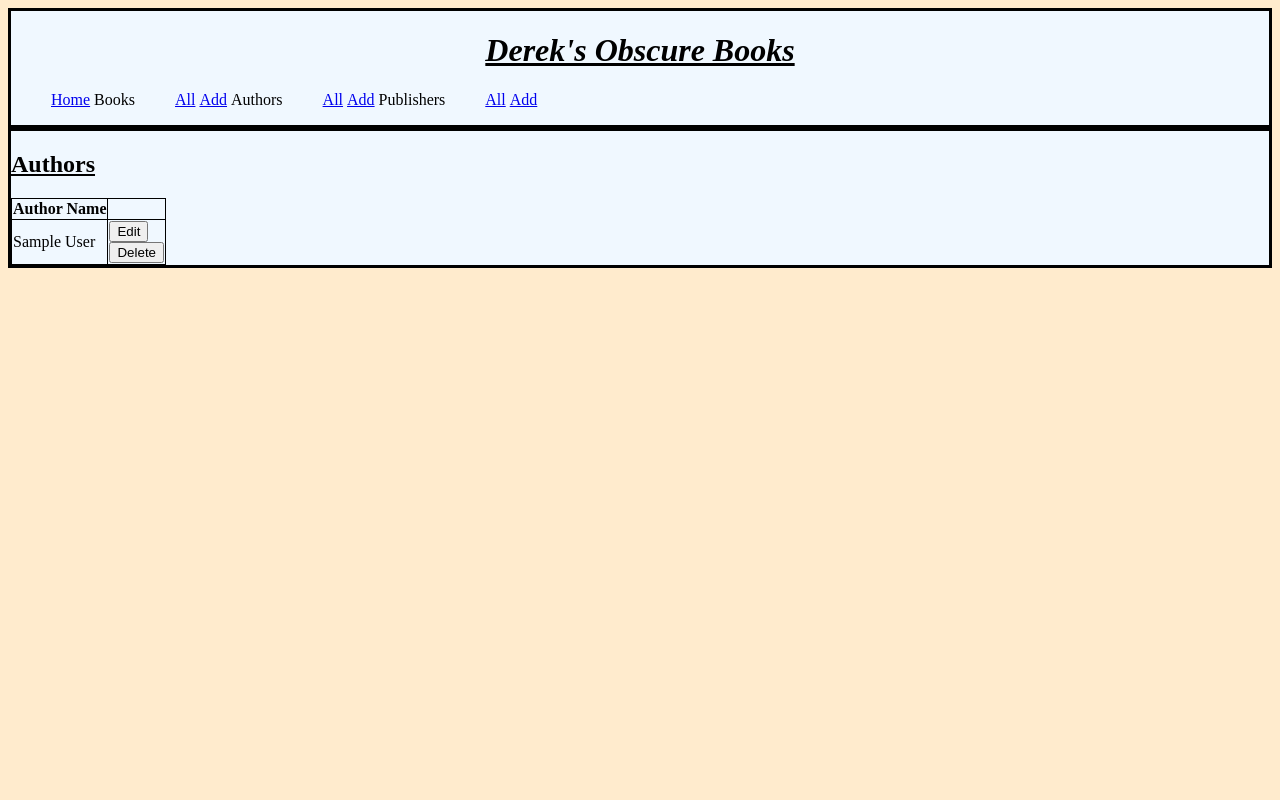
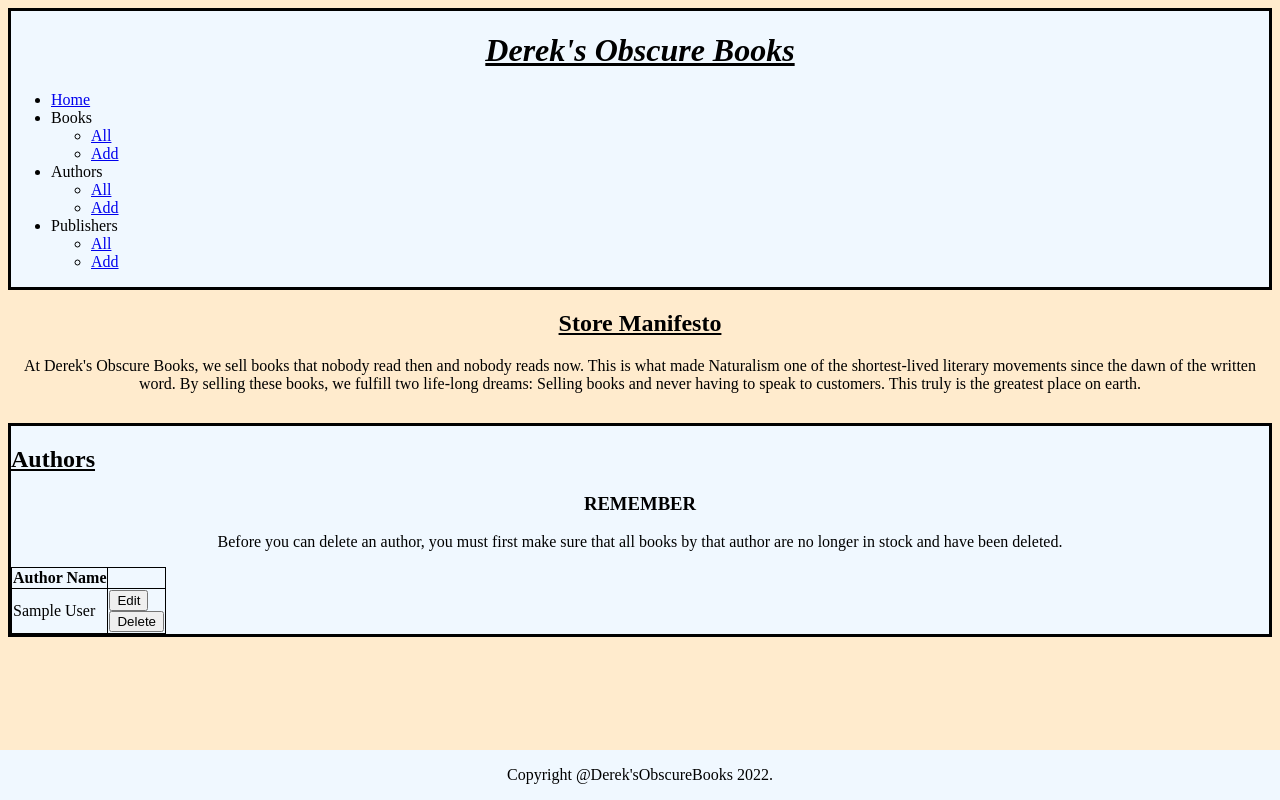
Before and after one commit to drleafgreen88/Dereks_Obscure_Books, a Flask app: page /authors in a window 1280 px wide. Run offline with Flask 2, Linux system fonts and the light colour scheme; a database or web service that is not in the repository returns one stand-in record (values such as "Sample title"); some libraries are stand-ins or nearby versions.

Commit message:
some further presentation changes made

```diff
--- a/controllers/book_store_controller.py
+++ b/controllers/book_store_controller.py
@@ -9,8 +9,3 @@ book_store_bp = Blueprint('book_store', __name__)
 @book_store_bp.route('/')
 def home():
     return render_template('index.html')
-
-# @book_store_bp.route('/allbooks/')
-# def all_books():
-#     books = book_repository.select_all()
-#     return render_template('index.html',all_books=books)
--- a/static/style.css
+++ b/static/style.css
@@ -11,8 +11,14 @@ body {
 
 header {
     border-style: solid;
-    background-color: aliceblue;
+    background-color: aliceblue
 }
+
+nav {
+    display: inline;
+    float:none
+}
+
 
 h2 {
     text-decoration: underline;
@@ -21,6 +27,10 @@ h2 {
 div {
     background-color: aliceblue;
     border-style: solid;
+}
+
+.container {
+    margin-top: 30px;
 }
 
 table, th, td {
@@ -33,10 +43,57 @@ table, th, td {
     margin-right: auto;
 }
 
-ul > li {
+footer {
+    position: fixed;
+    left: 0;
+    bottom: 0;
+    width: 100%;
+    background-color:aliceblue;
+    color: black;
     text-align: center;
-    display:inline-flex
+  }
+
+aside {
+    text-align: center
 }
+
+/* h1 > margin {
+    background-color:blanchedalmond
+} */
+
+/* header > h1 > nav {
+    display: inline;
+    position:absolute
+} */
+
+/* .nav{
+    border:1px solid #ccc;
+    border-width:1px 0;
+    list-style:none;
+    margin:0;
+    padding:0;
+    text-align:center;
+}
+.nav li{
+    display:inline;
+}
+.nav a{
+    display:inline-block;
+    padding:10px;
+} */
+
+
+
+/* nav {
+    display: flex;
+    justify-content: center;
+    flex-direction: column;
+    text-align: center;
+}
+
+ul{
+    list-style-type:disc;
+} */
 
 
 /* body > div {
--- a/templates/authors/index.html
+++ b/templates/authors/index.html
@@ -24,6 +24,13 @@
 
     {% endfor %}
 
+    <aside>
+        <h3>REMEMBER</h3>
+            <p>
+                Before you can delete an author, you must first make sure that all books by that author are no longer in stock and have been deleted.
+            </p>
+    </aside>
+
 </table>
 
 {% endblock %}
--- a/templates/base.html
+++ b/templates/base.html
@@ -56,10 +56,21 @@
             </ul>
         </nav>
     </header>
+    <aside>
+        <h2>Store Manifesto</h2>
+            <p>
+                At Derek's Obscure Books, we sell books that nobody read then and nobody reads now. This is what made Naturalism one of the shortest-lived literary movements since the dawn of the written word. By selling these books, we fulfill two life-long dreams: Selling books and never having to speak to customers. This truly is the greatest place on earth.
+            </p>
+    </aside>
     <div class="container">
         {% block content %}
 
         {% endblock %}
     </div>
 </body>
+    <footer>
+        <p>
+            Copyright @Derek'sObscureBooks 2022.
+        </p>
+    </footer>
 </html>
--- a/templates/index.html
+++ b/templates/index.html
@@ -1,7 +1,5 @@
 {% extends "base.html" %}
 {% block content %}
 
-Welcome to Derek's Obscure Books. We sell books that nobody read then and nobody reads now. In doing so, we fulfill a life-long dream of both selling books and never having to talk to people. This is truly the greatest place on Earth.
-
 
 {% endblock %}
--- a/templates/publishers/index.html
+++ b/templates/publishers/index.html
@@ -19,11 +19,13 @@
             </form>
             <form action="/publishers/{{ publisher.id }}/delete" method="POST">
                 <input type="submit" value="Delete">
-            </form></td>
+            </form>
+        </td>
     </tr>
 
     {% endfor %}
 
 </table>
 
+
 {% endblock %}
```
Also changed, not shown: controllers/books_controller.py (+1 -10 lines).
